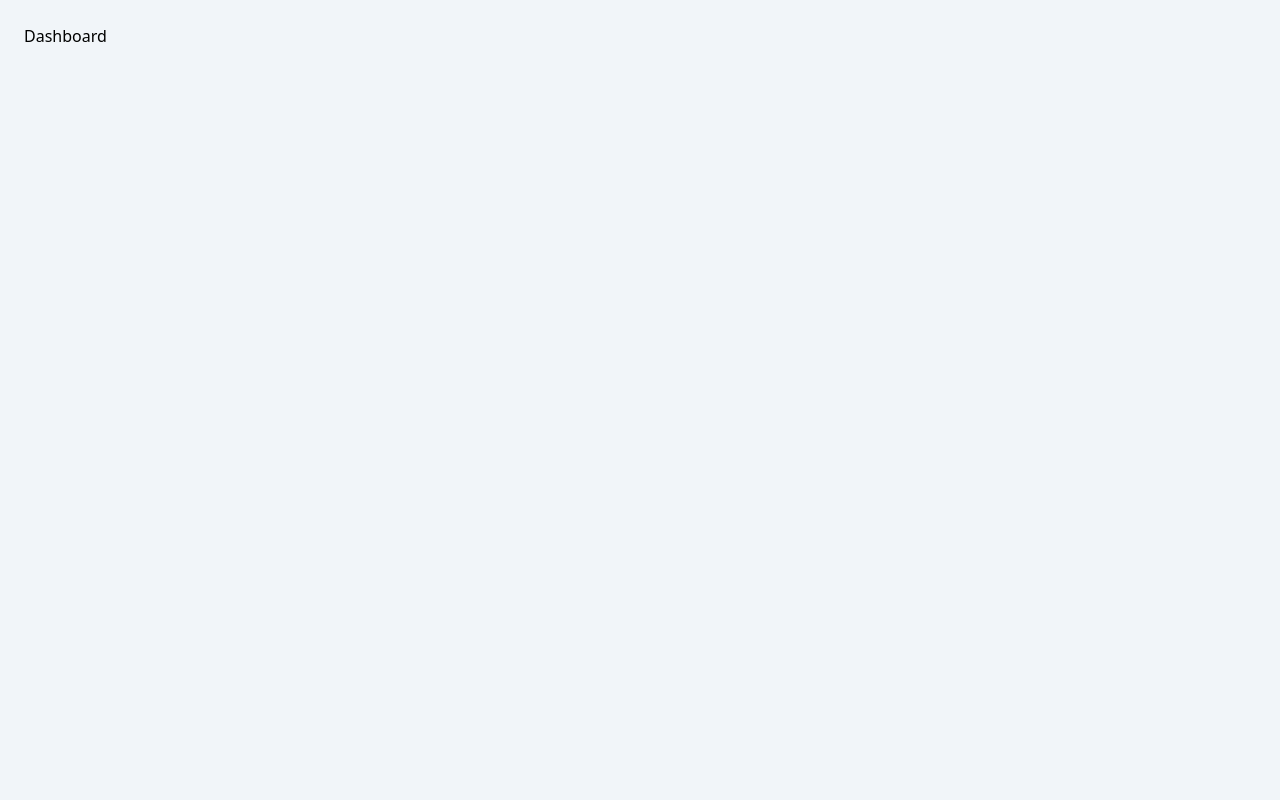
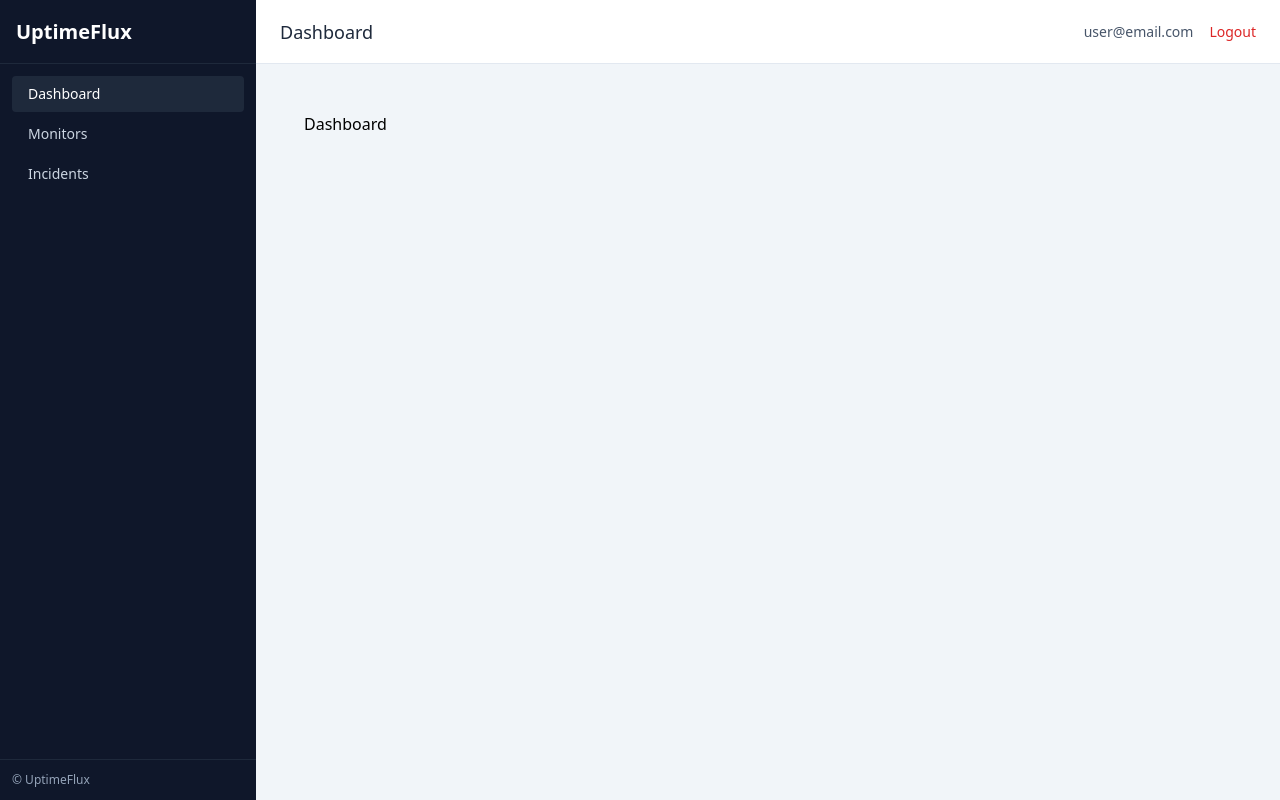
Before and after one commit to javidShabin/uptime_flux, a React (Vite) app in the folder apps/web/: page / in a window 1280 px wide. Built offline with nearby package versions, Linux system fonts and the light colour scheme.

Commit message:
Complete side bar and dashboard layout

```diff
--- /dev/null
+++ b/apps/web/src/components/Sidebar.tsx
@@ -0,0 +1,37 @@
+import { NavLink } from "react-router-dom";
+
+const navItemClass = ({ isActive }: { isActive: boolean }) =>
+  `block px-4 py-2 rounded text-sm ${
+    isActive
+      ? "bg-slate-800 text-white"
+      : "text-slate-300 hover:bg-slate-800 hover:text-white"
+  }`;
+
+export default function Sidebar() {
+  return (
+    <aside className="w-64 bg-slate-900 text-white flex flex-col">
+      {/* Logo */}
+      <div className="h-16 flex items-center px-4 text-xl font-semibold border-b border-slate-800">
+        UptimeFlux
+      </div>
+
+      {/* Navigation */}
+      <nav className="flex-1 p-3 space-y-1">
+        <NavLink to="/" className={navItemClass}>
+          Dashboard
+        </NavLink>
+        <NavLink to="/monitors" className={navItemClass}>
+          Monitors
+        </NavLink>
+        <NavLink to="/incidents" className={navItemClass}>
+          Incidents
+        </NavLink>
+      </nav>
+
+      {/* Footer */}
+      <div className="p-3 border-t border-slate-800 text-xs text-slate-400">
+        © UptimeFlux
+      </div>
+    </aside>
+  );
+}
--- /dev/null
+++ b/apps/web/src/components/Topbar.tsx
@@ -0,0 +1,21 @@
+export default function Topbar() {
+  return (
+    <header className="h-16 bg-white border-b border-slate-200 flex items-center justify-between px-6">
+      <h1 className="text-lg font-medium text-slate-800">
+        Dashboard
+      </h1>
+
+      <div className="flex items-center gap-4">
+        {/* User placeholder */}
+        <div className="text-sm text-slate-600">
+          user@email.com
+        </div>
+
+        {/* Logout placeholder */}
+        <button className="text-sm text-red-600 hover:underline">
+          Logout
+        </button>
+      </div>
+    </header>
+  );
+}
--- /dev/null
+++ b/apps/web/src/layouts/DashboardLayout.tsx
@@ -0,0 +1,21 @@
+import { Outlet } from "react-router-dom";
+import Sidebar from "../components/Sidebar";
+import Topbar from "../components/Topbar";
+
+export default function DashboardLayout() {
+  return (
+    <div className="min-h-screen flex bg-slate-100">
+      {/* Sidebar */}
+      <Sidebar />
+
+      {/* Main content */}
+      <div className="flex-1 flex flex-col">
+        <Topbar />
+
+        <main className="flex-1 p-6">
+          <Outlet />
+        </main>
+      </div>
+    </div>
+  );
+}
--- a/apps/web/src/routes/AppRoutes.tsx
+++ b/apps/web/src/routes/AppRoutes.tsx
@@ -3,13 +3,22 @@ import Login from "../pages/Login";
 import Register from "../pages/Register";
 import Dashboard from "../pages/Dashboard";
 import NotFound from "../pages/NotFound";
+import DashboardLayout from "../layouts/DashboardLayout";
 
 export default function AppRoutes() {
   return (
     <Routes>
+      {/* Public */}
       <Route path="/login" element={<Login />} />
       <Route path="/register" element={<Register />} />
-      <Route path="/" element={<Dashboard />} />
+
+      {/* Dashboard layout */}
+      <Route element={<DashboardLayout />}>
+        <Route path="/" element={<Dashboard />} />
+        <Route path="/monitors" element={<div>Monitors</div>} />
+        <Route path="/incidents" element={<div>Incidents</div>} />
+      </Route>
+
       <Route path="*" element={<NotFound />} />
     </Routes>
   );
```
